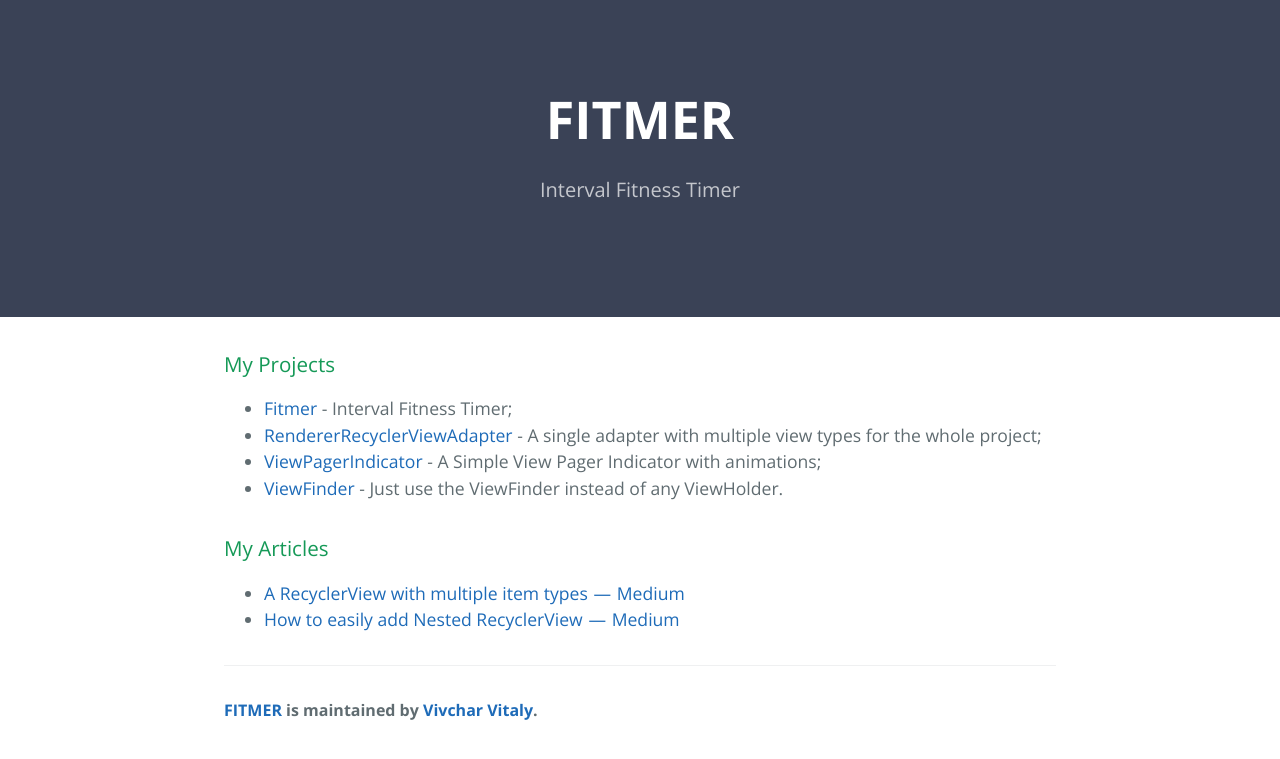
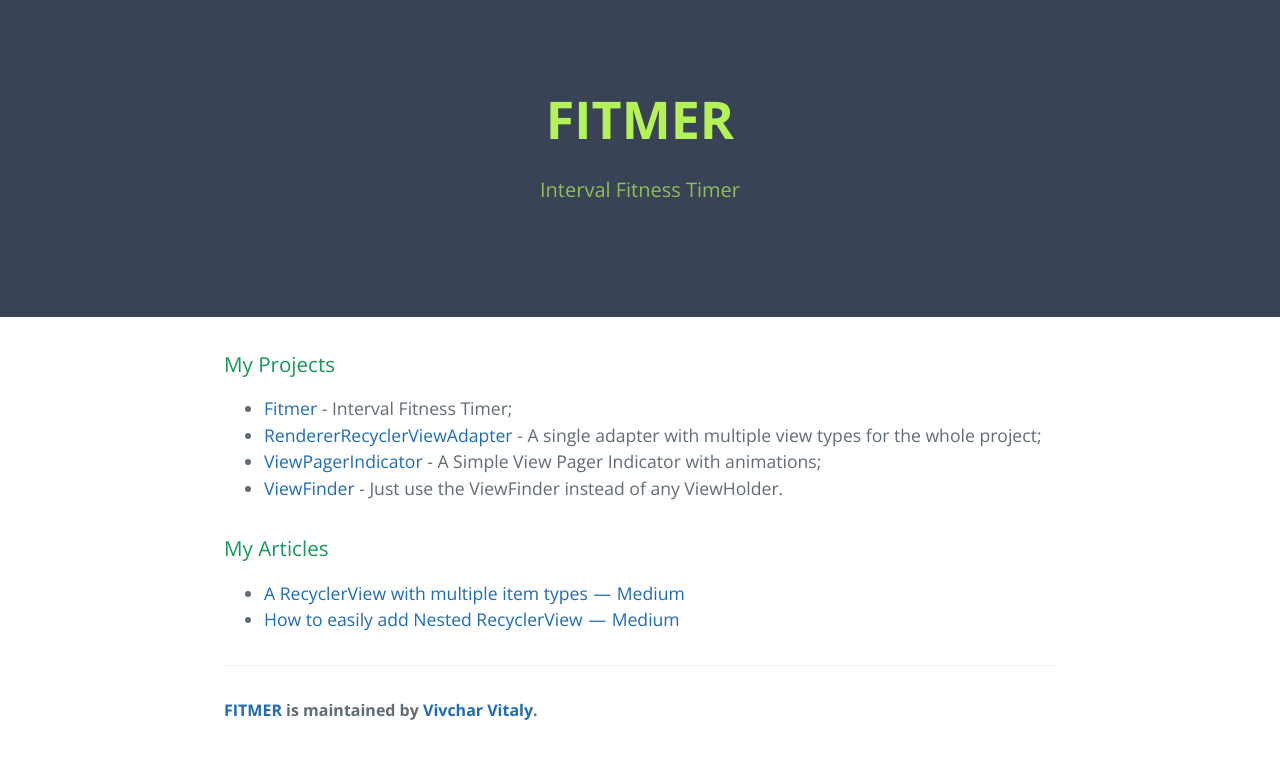
Before and after one commit to vivchar/vivchar.github.io, a Jekyll site: the page built from index.md, in a window 1280 px wide. Shown: the top 759 px of the page. Built offline with Jekyll 4.4.1, drawn with Linux system fonts in a browser that asks for light colours.

Commit message:
Update cayman.css

```diff
--- a/css/cayman.css
+++ b/css/cayman.css
@@ -139,7 +139,7 @@ a:hover { text-decoration: underline; }
 @media screen and (max-width: 42em) { .btn { display: block; width: 100%; padding: 0.75rem; font-size: 0.9rem; }
   .btn + .btn { margin-top: 1rem; margin-left: 0; } }
 
-.page-header { color: #fff; text-align: center; background-color: #3A4256; }
+.page-header { color: #B3F358; text-align: center; background-color: #3A4256; }
 @media screen and (min-width: 64em) { .page-header { padding: 5rem 6rem; } }
 @media screen and (min-width: 42em) and (max-width: 64em) { .page-header { padding: 3rem 4rem; } }
 @media screen and (max-width: 42em) { .page-header { padding: 2rem 1rem; } }
```
